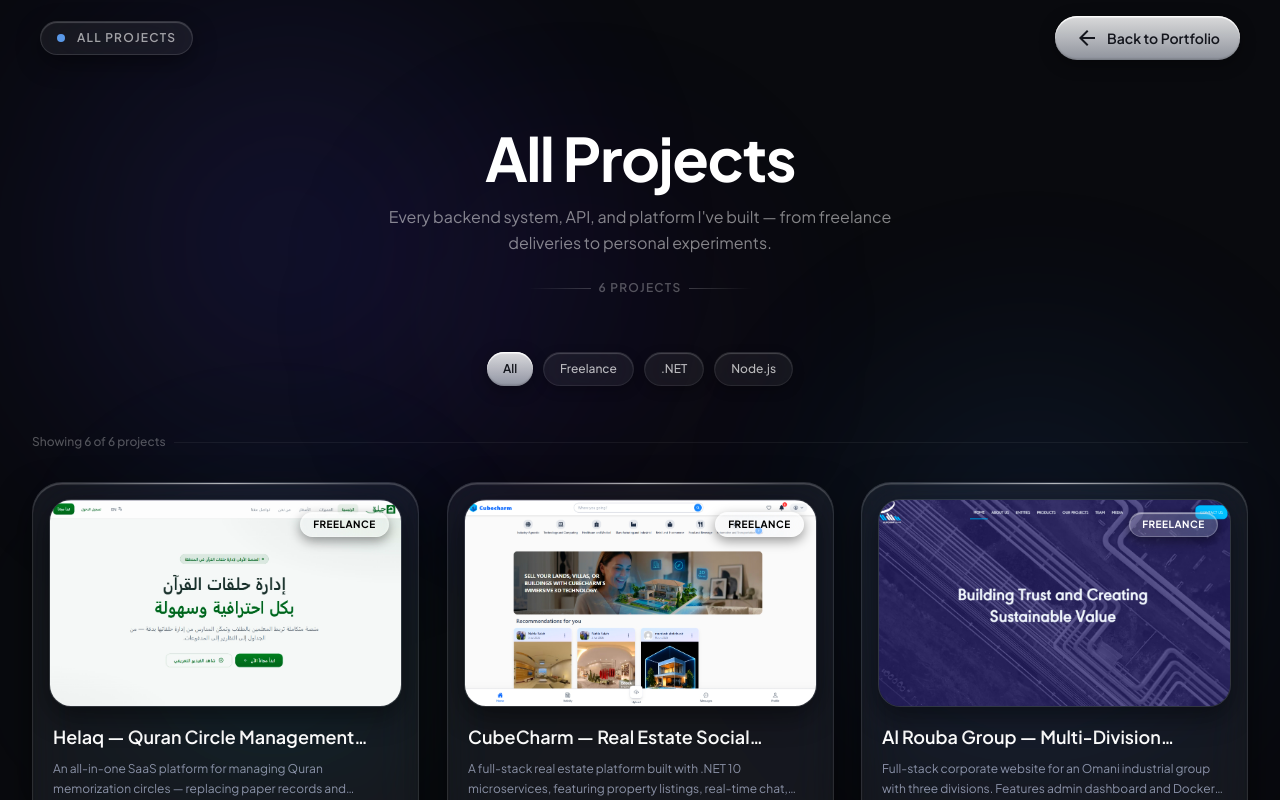
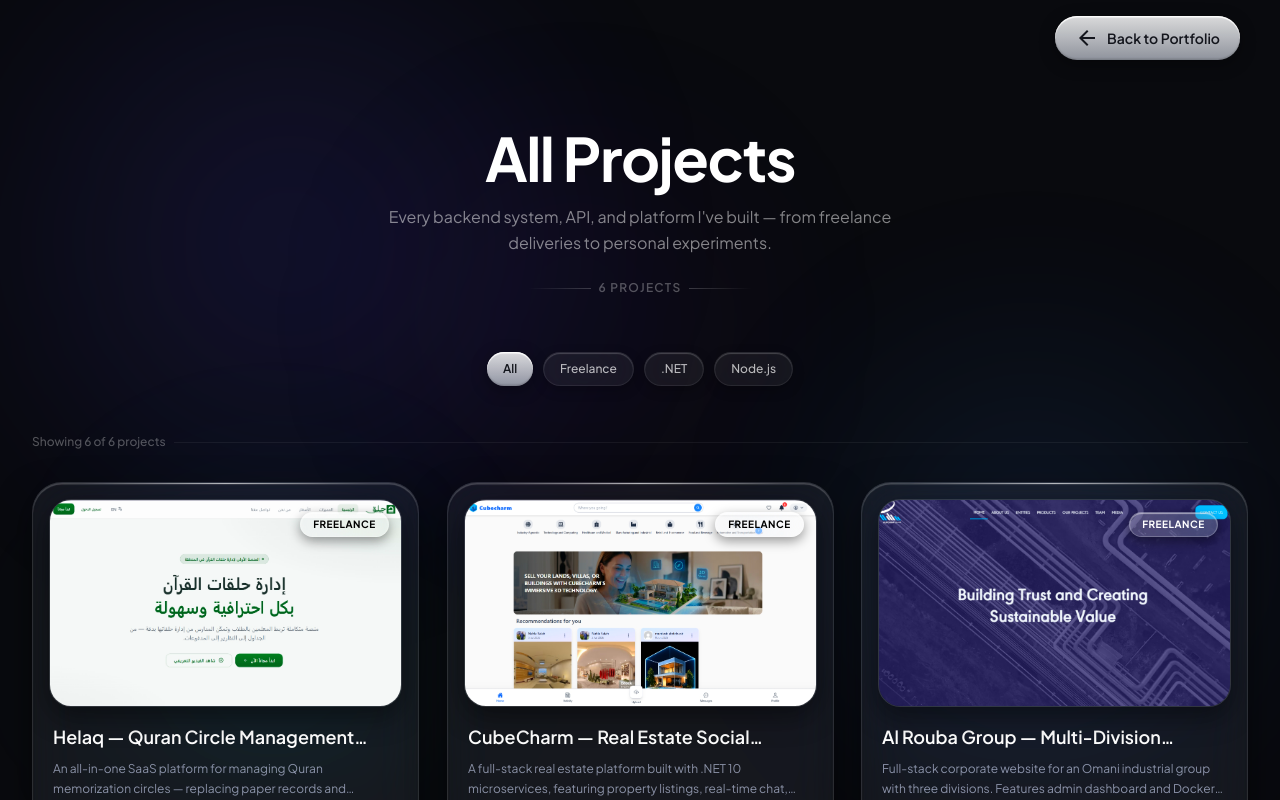
Before and after one commit to aboellil0/glassy-portfolio, a Next.js app: page /projects in a window 1280 px wide. Shown: the top 800 px of the page. Built offline with nearby package versions, Linux system fonts and the light colour scheme.

Commit message:
feat: add projects listing page with filtering and interactive detail view

```diff
--- a/src/app/projects/page.tsx
+++ b/src/app/projects/page.tsx
@@ -130,12 +130,7 @@
       `}</style>
 
             {/* ── TOP NAV ─────────────────────────────────────────────────────────── */}
-            <header className="fixed top-0 left-0 right-0 z-50 flex items-center justify-between px-6 sm:px-10 py-4">
-                <div className="flex items-center gap-3 px-4 py-2 rounded-full bg-white/[0.06] backdrop-blur-xl border border-white/[0.12] shadow-[inset_0_1px_1px_rgba(255,255,255,0.2),0_8px_24px_rgba(0,0,0,0.4)]">
-                    <span className="w-2 h-2 rounded-full bg-blue-400 animate-pulse" />
-                    <span className="text-xs font-semibold uppercase tracking-widest text-white/60">All Projects</span>
-                </div>
-
+            <header className="fixed top-0 left-0 right-0 z-50 flex items-center justify-end px-6 sm:px-10 py-4">
                 <Link
                     href="/"
                     className="inline-flex items-center gap-2 px-5 py-2.5 rounded-full bg-gradient-to-b from-white/[0.85] to-[#c8ceda]/[0.7] text-[#14161d] font-semibold text-sm shadow-[inset_0_1.5px_1px_rgba(255,255,255,0.95),inset_0_-1.5px_1.5px_rgba(0,0,0,0.15),0_4px_16px_rgba(0,0,0,0.35)] hover:from-white hover:to-[#d8dce8] active:scale-95 transition-all duration-200"
```
